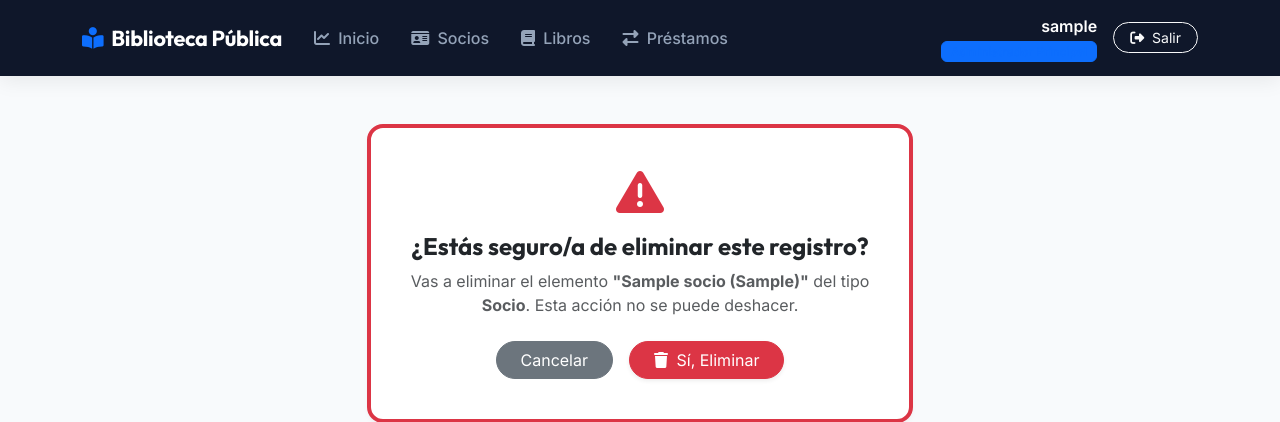
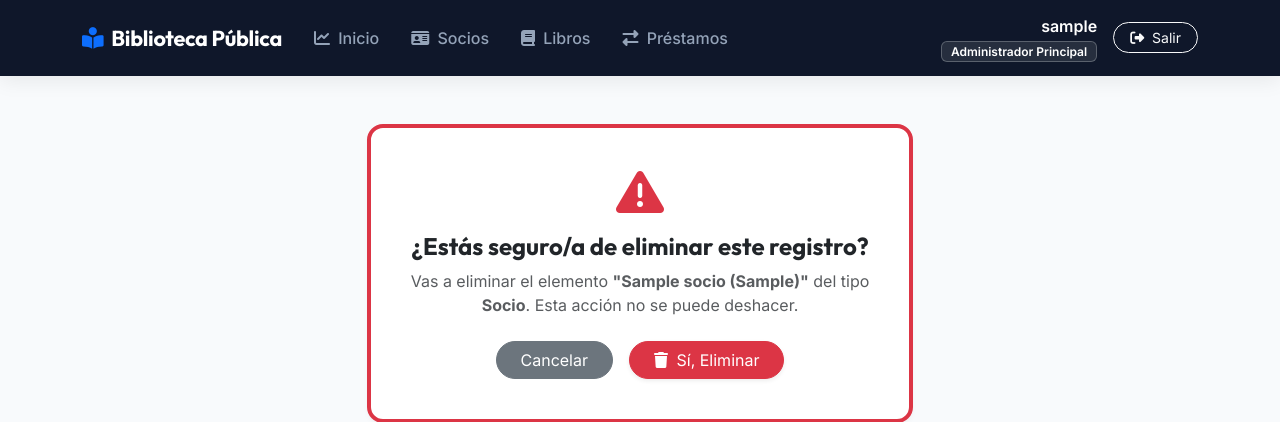
Before and after one commit to benjidev01/Sistema-Biblioteca, a Django app: page /socios/1/eliminar/ in a window 1280 px wide. Shown: the top 422 px of the page. Run offline with Django 5.2, Linux system fonts and the light colour scheme; a user stored in the database is signed in; tables that the repository leaves empty hold one stand-in row (values such as "Sample post").

Commit message:
Solución de contraste en badge de roles superiores

```diff
--- a/templates/base.html
+++ b/templates/base.html
@@ -157,8 +157,8 @@
 
                 <div class="d-flex align-items-center text-white">
                     <div class="me-3 text-end">
-                        <span class="d-block fw-semibold text-white">{{ user.username }}</span>
-                        <span class="badge bg-primary bg-opacity-20 text-primary border border-primary border-opacity-20 badge-role">
+                        <span class="d-block fw-semibold text-white mb-0.5">{{ user.username }}</span>
+                        <span class="badge bg-secondary bg-opacity-25 text-white border border-light border-opacity-25 badge-role">
                             {% if user.is_superuser %}
                                 Administrador Principal
                             {% elif user.groups.all %}
@@ -168,6 +168,7 @@
                             {% endif %}
                         </span>
                     </div>
+
                     <a href="{% url 'biblioteca:logout' %}" class="btn btn-outline-light btn-sm rounded-pill px-3">
                         <i class="fa-solid fa-right-from-bracket me-1"></i> Salir
                     </a>
```
